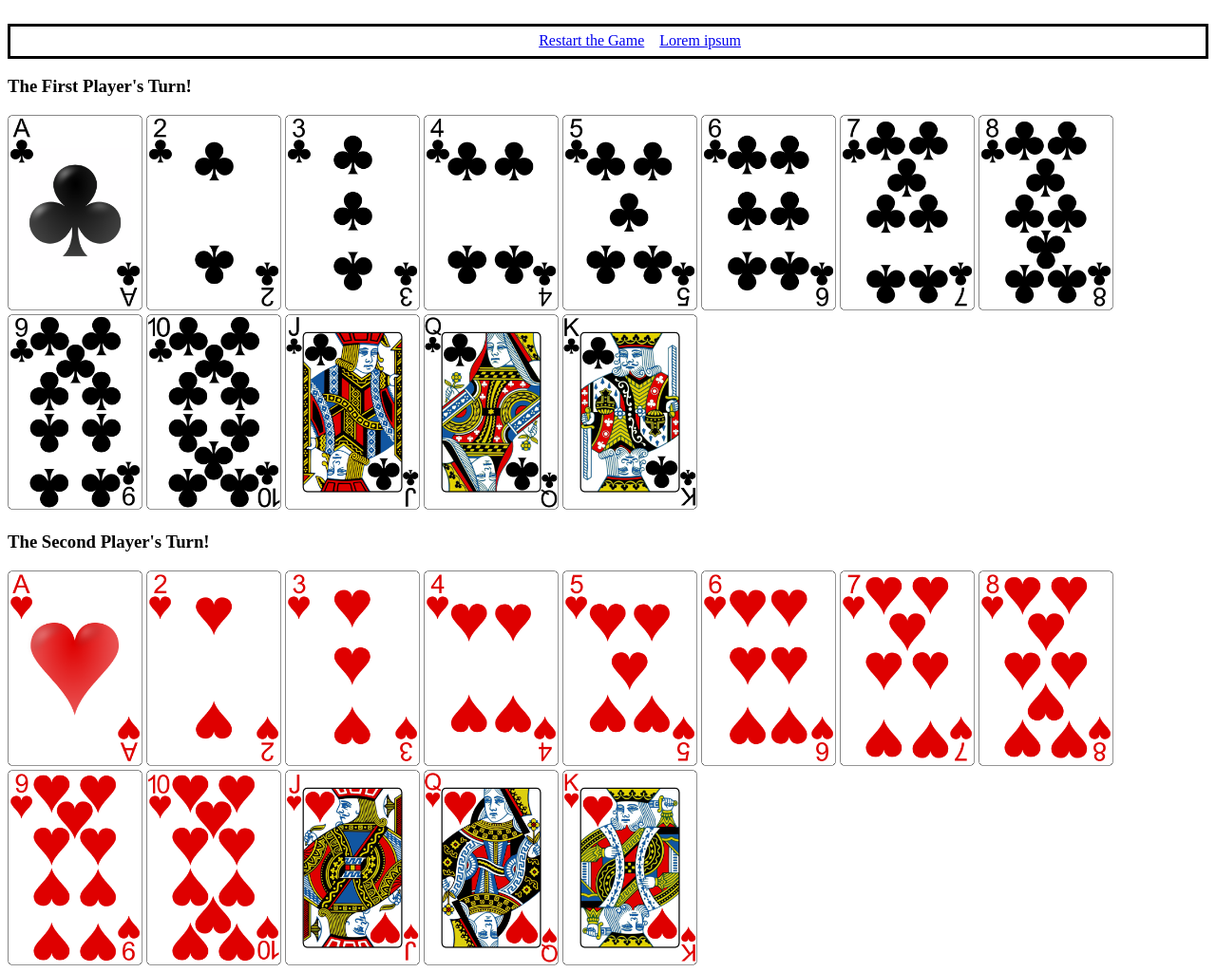
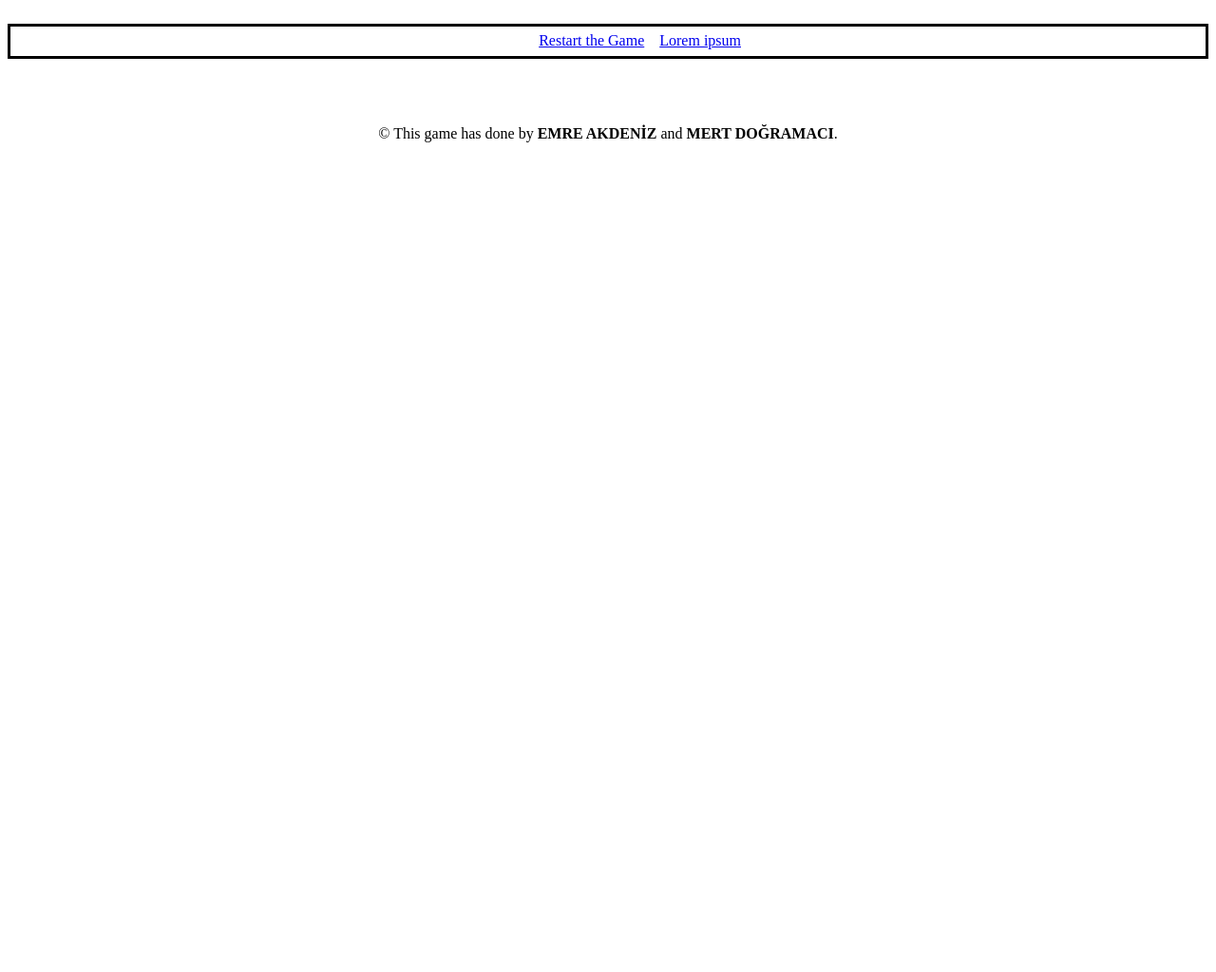
Before and after one commit to mertdogramaci/gops_the_game, a plain HTML site: page index.html in a window 1280 px wide. Shown: the part 220-1244 px from the top of the page at 95% size. After the commit the page ends 800 px from the top, so only its background shows below. Drawn offline with Linux system fonts and the light colour scheme.

Commit message:
the last commit before go to the bed :)

```diff
--- a/index.html
+++ b/index.html
@@ -62,35 +62,35 @@
         </div>
         <div id="first_player_side">
             <h3>The First Player's Turn!</h3>
-            <input type="image" name="Name of image button" src="card_images/clubs/1.png" border="Specfiy Image Border " alt="text" width="142px">
-            <input type="image" name="Name of image button" src="card_images/clubs/2.png" border="Specfiy Image Border " alt="text" width="142px">
-            <input type="image" name="Name of image button" src="card_images/clubs/3.png" border="Specfiy Image Border " alt="text" width="142px">
-            <input type="image" name="Name of image button" src="card_images/clubs/4.png" border="Specfiy Image Border " alt="text" width="142px">
-            <input type="image" name="Name of image button" src="card_images/clubs/5.png" border="Specfiy Image Border " alt="text" width="142px">
-            <input type="image" name="Name of image button" src="card_images/clubs/6.png" border="Specfiy Image Border " alt="text" width="142px">
-            <input type="image" name="Name of image button" src="card_images/clubs/7.png" border="Specfiy Image Border " alt="text" width="142px">
-            <input type="image" name="Name of image button" src="card_images/clubs/8.png" border="Specfiy Image Border " alt="text" width="142px">
-            <input type="image" name="Name of image button" src="card_images/clubs/9.png" border="Specfiy Image Border " alt="text" width="142px">
-            <input type="image" name="Name of image button" src="card_images/clubs/10.png" border="Specfiy Image Border " alt="text" width="142px">
-            <input type="image" name="Name of image button" src="card_images/clubs/11.png" border="Specfiy Image Border " alt="text" width="142px">
-            <input type="image" name="Name of image button" src="card_images/clubs/12.png" border="Specfiy Image Border " alt="text" width="142px">
-            <input type="image" name="Name of image button" src="card_images/clubs/13.png" border="Specfiy Image Border " alt="text" width="142px">
+            <input style="display: none;" id="player_1_1" type="image" name="Name of image button" src="card_images/clubs/1.png" border="Specfiy Image Border " alt="text" width="140px">
+            <input style="display: none;" id="player_1_2" type="image" name="Name of image button" src="card_images/clubs/2.png" border="Specfiy Image Border " alt="text" width="140px">
+            <input style="display: none;" id="player_1_3" type="image" name="Name of image button" src="card_images/clubs/3.png" border="Specfiy Image Border " alt="text" width="140px">
+            <input style="display: none;" id="player_1_4" type="image" name="Name of image button" src="card_images/clubs/4.png" border="Specfiy Image Border " alt="text" width="140px">
+            <input style="display: none;" id="player_1_5" type="image" name="Name of image button" src="card_images/clubs/5.png" border="Specfiy Image Border " alt="text" width="140px">
+            <input style="display: none;" id="player_1_6" type="image" name="Name of image button" src="card_images/clubs/6.png" border="Specfiy Image Border " alt="text" width="140px">
+            <input style="display: none;" id="player_1_7" type="image" name="Name of image button" src="card_images/clubs/7.png" border="Specfiy Image Border " alt="text" width="140px">
+            <input style="display: none;" id="player_1_8" type="image" name="Name of image button" src="card_images/clubs/8.png" border="Specfiy Image Border " alt="text" width="140px">
+            <input style="display: none;" id="player_1_9" type="image" name="Name of image button" src="card_images/clubs/9.png" border="Specfiy Image Border " alt="text" width="140px">
+            <input style="display: none;" id="player_1_10" type="image" name="Name of image button" src="card_images/clubs/10.png" border="Specfiy Image Border " alt="text" width="140px">
+            <input style="display: none;" id="player_1_11" type="image" name="Name of image button" src="card_images/clubs/11.png" border="Specfiy Image Border " alt="text" width="140px">
+            <input style="display: none;" id="player_1_12" type="image" name="Name of image button" src="card_images/clubs/12.png" border="Specfiy Image Border " alt="text" width="140px">
+            <input style="display: none;" id="player_1_13" type="image" name="Name of image button" src="card_images/clubs/13.png" border="Specfiy Image Border " alt="text" width="140px">
         </div>
         <div id="second_player_side">
             <h3>The Second Player's Turn!</h3>
-            <input type="image" name="Name of image button" src="card_images/hearts/1.png" border="Specfiy Image Border " alt="text" width="142px">
-            <input type="image" name="Name of image button" src="card_images/hearts/2.png" border="Specfiy Image Border " alt="text" width="142px">
-            <input type="image" name="Name of image button" src="card_images/hearts/3.png" border="Specfiy Image Border " alt="text" width="142px">
-            <input type="image" name="Name of image button" src="card_images/hearts/4.png" border="Specfiy Image Border " alt="text" width="142px">
-            <input type="image" name="Name of image button" src="card_images/hearts/5.png" border="Specfiy Image Border " alt="text" width="142px">
-            <input type="image" name="Name of image button" src="card_images/hearts/6.png" border="Specfiy Image Border " alt="text" width="142px">
-            <input type="image" name="Name of image button" src="card_images/hearts/7.png" border="Specfiy Image Border " alt="text" width="142px">
-            <input type="image" name="Name of image button" src="card_images/hearts/8.png" border="Specfiy Image Border " alt="text" width="142px">
-            <input type="image" name="Name of image button" src="card_images/hearts/9.png" border="Specfiy Image Border " alt="text" width="142px">
-            <input type="image" name="Name of image button" src="card_images/hearts/10.png" border="Specfiy Image Border " alt="text" width="142px">
-            <input type="image" name="Name of image button" src="card_images/hearts/11.png" border="Specfiy Image Border " alt="text" width="142px">
-            <input type="image" name="Name of image button" src="card_images/hearts/12.png" border="Specfiy Image Border " alt="text" width="142px">
-            <input type="image" name="Name of image button" src="card_images/hearts/13.png" border="Specfiy Image Border " alt="text" width="142px">
+            <input style="display: none;" id="player_2_1" type="image" name="Name of image button" src="card_images/hearts/1.png" border="Specfiy Image Border " alt="text" width="140px">
+            <input style="display: none;" id="player_2_2" type="image" name="Name of image button" src="card_images/hearts/2.png" border="Specfiy Image Border " alt="text" width="140px">
+            <input style="display: none;" id="player_2_3" type="image" name="Name of image button" src="card_images/hearts/3.png" border="Specfiy Image Border " alt="text" width="140px">
+            <input style="display: none;" id="player_2_4" type="image" name="Name of image button" src="card_images/hearts/4.png" border="Specfiy Image Border " alt="text" width="140px">
+            <input style="display: none;" id="player_2_5" type="image" name="Name of image button" src="card_images/hearts/5.png" border="Specfiy Image Border " alt="text" width="140px">
+            <input style="display: none;" id="player_2_6" type="image" name="Name of image button" src="card_images/hearts/6.png" border="Specfiy Image Border " alt="text" width="140px">
+            <input style="display: none;" id="player_2_7" type="image" name="Name of image button" src="card_images/hearts/7.png" border="Specfiy Image Border " alt="text" width="140px">
+            <input style="display: none;" id="player_2_8" type="image" name="Name of image button" src="card_images/hearts/8.png" border="Specfiy Image Border " alt="text" width="140px">
+            <input style="display: none;" id="player_2_9" type="image" name="Name of image button" src="card_images/hearts/9.png" border="Specfiy Image Border " alt="text" width="140px">
+            <input style="display: none;" id="player_2_10" type="image" name="Name of image button" src="card_images/hearts/10.png" border="Specfiy Image Border " alt="text" width="140px">
+            <input style="display: none;" id="player_2_11" type="image" name="Name of image button" src="card_images/hearts/11.png" border="Specfiy Image Border " alt="text" width="140px">
+            <input style="display: none;" id="player_2_12" type="image" name="Name of image button" src="card_images/hearts/12.png" border="Specfiy Image Border " alt="text" width="140px">
+            <input style="display: none;" id="player_2_13" type="image" name="Name of image button" src="card_images/hearts/13.png" border="Specfiy Image Border " alt="text" width="140px">
         </div>
     </body>
     <br><br><br>
--- a/script.js
+++ b/script.js
@@ -20,7 +20,6 @@ document.getElementById("deck_size_button").onclick = function() {
         document.getElementById("main_deck").style.display = "inline";
         document.getElementById("selected_card_title").style.display = "inline";
         document.getElementById("input_section").style.display = "none";
-        document.getElementById("player_side").style.display = "inline";
 
         let main_deck = [];
         let first_player_deck = [];
@@ -32,10 +31,7 @@ document.getElementById("deck_size_button").onclick = function() {
             second_player_deck.push(i);
         }
 
-        for (let i = 0; i < deck_size; i++) {
-            let x = turn(main_deck, first_player_deck, second_player_deck);
-            main_deck.splice(x[0], 1);
-        }
+        turn(main_deck, first_player_deck, second_player_deck);
     }
 }
 
@@ -58,16 +54,25 @@ function turn(main_deck, first_player_deck, second_player_deck) {
     document.getElementById("main_" + main_deck[x]).style.borderColor = "red";
     document.getElementById("main_" + main_deck[x]).style.borderWidth = "10px";
 
-    let first_step = first_player_turn();
-    let second_step;
+    let first_step = first_player_turn(first_player_deck);
+    let second_step = second_player_turn(second_player_deck);
 
-    let result = [x, first_step, second_step];
 
-    document.getElementById("main_" + main_deck[x]).style.display = "none";
+    /*document.getElementById("main_" + main_deck[x]).style.display = "none";
     document.getElementById("selected_main_" + main_deck[x]).style.display = "none";
-    return result;
+    return turn(main_deck, first_player_deck, second_player_deck);*/
 }
 
 function first_player_turn(first_player_deck) {
+    document.getElementById("first_player_side").style.display = "inline";
+    for (const element of first_player_deck) {
+        document.getElementById("player_1_" + element).style.display = "inline";
+    }
+}
 
+function second_player_turn(second_player_deck) {
+    document.getElementById("second_player_side").style.display = "inline";
+    for (const element of second_player_deck) {
+        document.getElementById("player_2_" + element).style.display = "inline";
+    }
 }
--- a/style.css
+++ b/style.css
@@ -21,7 +21,7 @@ img {
     text-align: center;
 }
 
-#selected_card, #player_side{
+#selected_card, #first_player_side, #second_player_side {
     text-align: center;
 }
 
@@ -29,7 +29,7 @@ footer, #title {
     text-align: center;
 }
 
-#player_side {
+#first_player_side, #second_player_side {
     display: none;
 }
 
```
